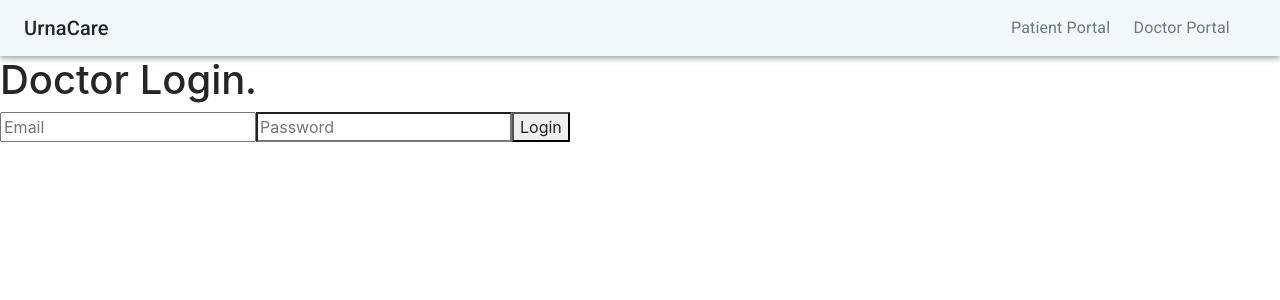
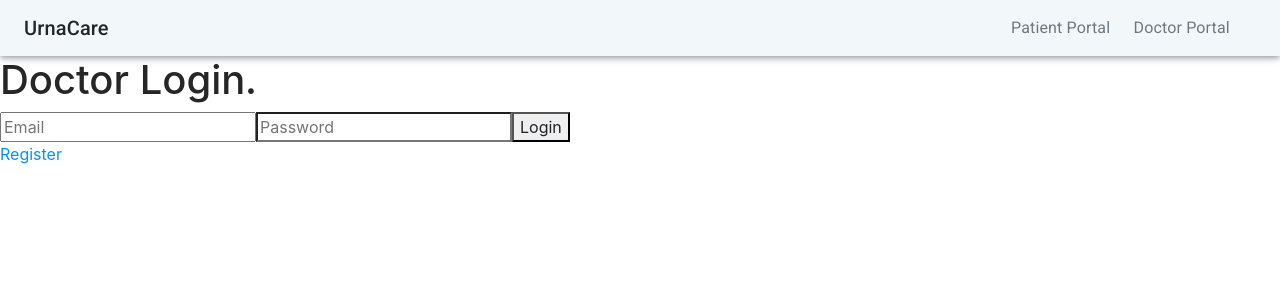
Before and after one commit to debdeepbanerjee/urnaapp, a React (Create React App) app in the folder app/: page /DoctorLogin in a window 1280 px wide. Shown: the top 300 px of the page. Built offline with nearby package versions, Linux system fonts and the light colour scheme.

Commit message:
feat(Login): adds registration links to login pages

```diff
--- a/app/src/DoctorLogin.js
+++ b/app/src/DoctorLogin.js
@@ -1,9 +1,16 @@
-import React, { Component } from "react";
+import React, {Component} from "react";
 import axios from "axios";
+import {
+    Link,
+    Button,
+} from '@material-ui/core';
+import {
+    Link as RouteLink
+} from "react-router-dom";
 import UrnaLandingSecuredDoctor from './UrnaLandingSecuredDoctor';
 import {logout} from './GlobalFunctions';
 import appContext from './appContext';
-import { useHistory } from "react-router-dom";
+import {useHistory} from "react-router-dom";
 
 const DoctorLogin = () => {
     const [email, setEmail] = React.useState('');
@@ -19,22 +26,22 @@ const DoctorLogin = () => {
 
         if (!window.location.origin) {
             origin = window.location.protocol + "//" + window.location.hostname +
-	         (window.location.port ? ':' + window.location.port: '');
+                (window.location.port ? ':' + window.location.port : '');
         }
         origin = window.location.origin;
 
         try {
             const {data} = await axios.post(
-		    		origin+"/rest/urna/login/doctor/email",
+                origin + "/rest/urna/login/doctor/email",
                 {
                     "email": email,
                     "secretPasscode": password
                 }
             ).then();
 
-		    if (data != null ) {
+            if (data != null) {
                 setLoggedIn(true);
-	        	window.$pid= data.id;
+                window.$pid = data.id;
                 history.push("/UrnaLandingSecuredDoctor");
                 // return <Redirect to='/UrnaLandingSecuredDoctor' />
             }
@@ -71,6 +78,10 @@ const DoctorLogin = () => {
 
                 <button type="submit">Login</button>
             </form>
+
+            <Link to="/RegisterDoctor" component={RouteLink} style={{color: '#0093ff'}}>
+                Register
+            </Link>
         </div>
     );
 };
--- a/app/src/PatientLogin.js
+++ b/app/src/PatientLogin.js
@@ -1,9 +1,17 @@
-import React, { Component } from "react";
+import React, {Component} from "react";
 import axios from "axios";
+import {
+    Link,
+    Button,
+} from '@material-ui/core';
+import {
+    Link as RouteLink
+} from "react-router-dom";
+
 import UrnaLandingSecuredPatient from './UrnaLandingSecuredPatient';
 import {logout} from './GlobalFunctions';
 import appContext from './appContext';
-import { useHistory } from "react-router-dom";
+import {useHistory} from "react-router-dom";
 
 const PatientLogin = () => {
     const [email, setEmail] = React.useState('');
@@ -25,7 +33,7 @@ const PatientLogin = () => {
 
             if (data !== null) {
                 setLoggedIn(true);
-                window.$pid= data.id;
+                window.$pid = data.id;
                 history.push("/UrnaLandingSecuredPatient");
             }
             else {
@@ -62,6 +70,10 @@ const PatientLogin = () => {
 
                 <button type="submit">Login</button>
             </form>
+
+            New Patient? <Link to="/RegisterPatient" component={RouteLink} style={{color: '#0093ff'}}>
+                Register
+            </Link>
         </div>
     );
 };
```
Lines whose indentation alone changed are shown as unchanged.
